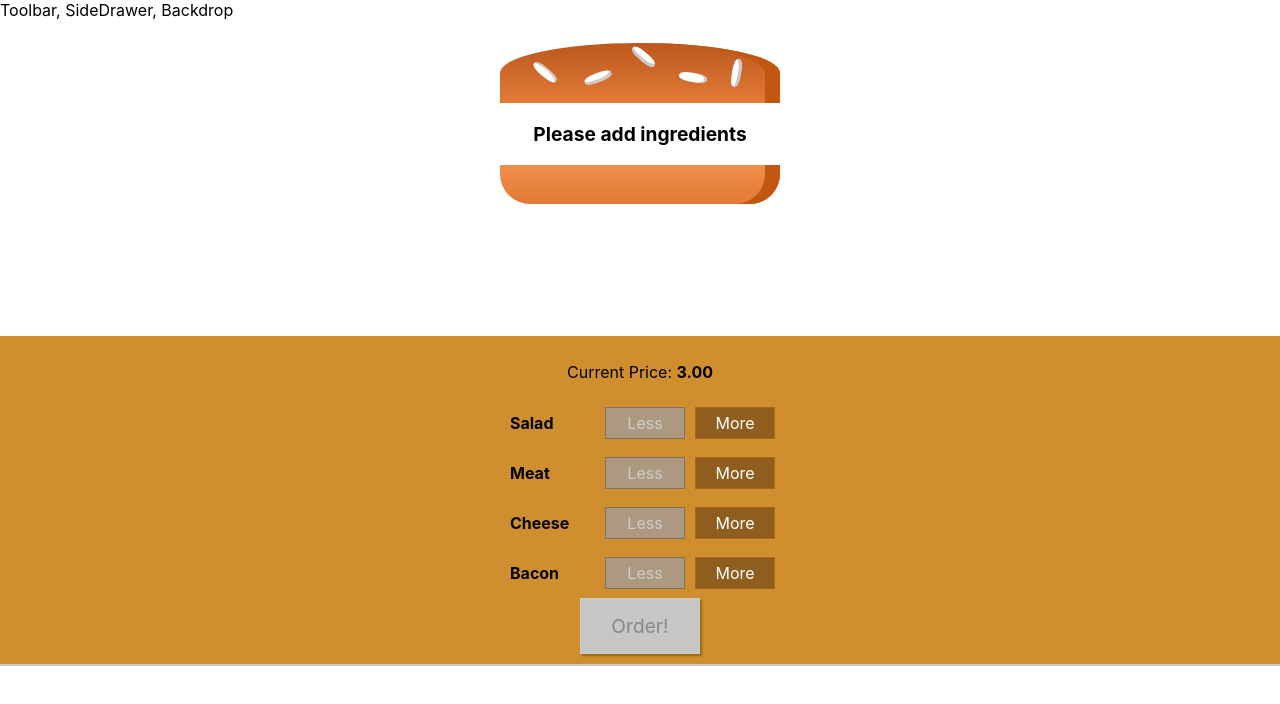
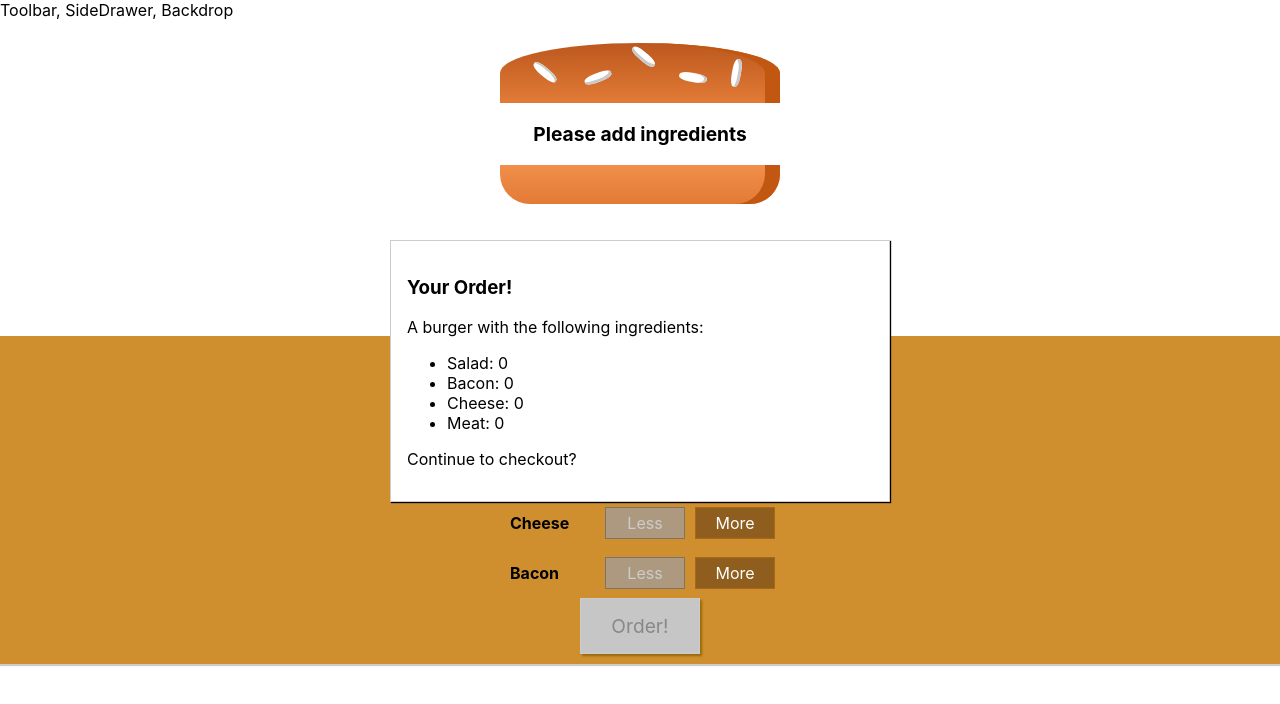
Before and after one commit to RichMans96/burger-builder, a React (Create React App) app: page / in a window 1280 px wide. Shown: the top 704 px of the page. Built offline with nearby package versions, Linux system fonts and the light colour scheme.

Commit message:
added order summary

```diff
--- /dev/null
+++ b/src/components/Burger/BuildControls/OrderSummary/OrderSummary.jsx
@@ -0,0 +1,22 @@
+import React from "react";
+import Aux from "../../../hoc/Auxilary";
+
+const OrderSummary = (props) => {
+  const ingredientSummary = Object.keys(props.ingredients).map((igKey) => {
+    return (
+      <li key={igKey}>
+        <span style={{ textTransform: "capitalize" }}>{igKey}</span>: {props.ingredients[igKey]}
+      </li>
+    );
+  });
+  return (
+    <Aux>
+      <h3>Your Order!</h3>
+      <p>A burger with the following ingredients:</p>
+      <ul>{ingredientSummary}</ul>
+      <p>Continue to checkout?</p>
+    </Aux>
+  );
+};
+
+export default OrderSummary;
--- a/src/components/BurgerBuilder/BurgerBuilder.jsx
+++ b/src/components/BurgerBuilder/BurgerBuilder.jsx
@@ -2,6 +2,8 @@
 import Aux from "../hoc/Auxilary";
 import Burger from "../Burger/Burger";
 import BuildControls from "../Burger/BuildControls/BuildControls";
+import Modal from "../UI/Modal/Modal";
+import OrderSummary from "../Burger/BuildControls/OrderSummary/OrderSummary";
 
 const INGREDIENT_PRICES = {
   salad: 0.6,
@@ -76,6 +78,9 @@
 
     return (
       <Aux>
+        <Modal>
+          <OrderSummary ingredients={this.state.ingredients} />
+        </Modal>
         <Burger ingredients={this.state.ingredients} />
         <BuildControls
           ingredientAdded={this.addIngredientHandler}
--- /dev/null
+++ b/src/components/UI/Modal/Modal.css
@@ -0,0 +1,20 @@
+.Modal {
+  position: fixed;
+  z-index: 500;
+  background-color: white;
+  width: 70%;
+  border: 1px solid #ccc;
+  box-shadow: 1px 1px 1px black;
+  padding: 16px;
+  left: 15%;
+  top: 30%;
+  box-sizing: border-box;
+  transition: all 0.3s ease-out;
+}
+
+@media (min-width: 600px) {
+  .Modal {
+    width: 500px;
+    left: calc(50% - 250px);
+  }
+}
--- a/src/components/UI/Modal/Modal.jsx
+++ b/src/components/UI/Modal/Modal.jsx
@@ -1,7 +1,8 @@
 import React from "react";
+import "./Modal.css";
 
 const Modal = (props) => {
-  return <div></div>;
+  return <div className="Modal">{props.children}</div>;
 };
 
 export default Modal;
```
